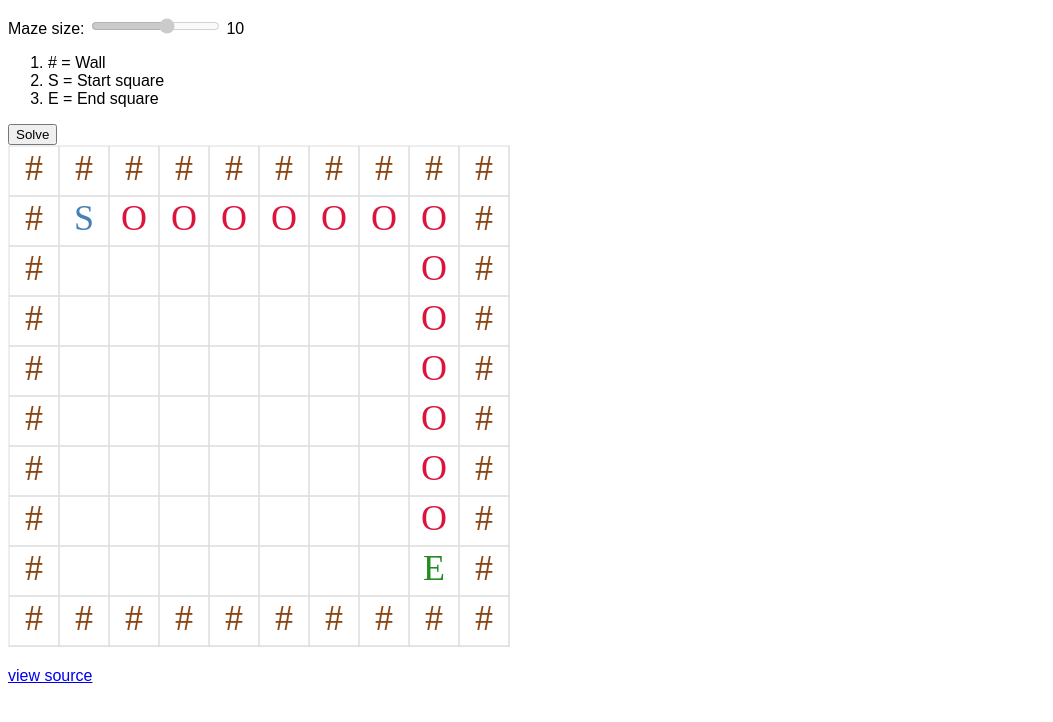
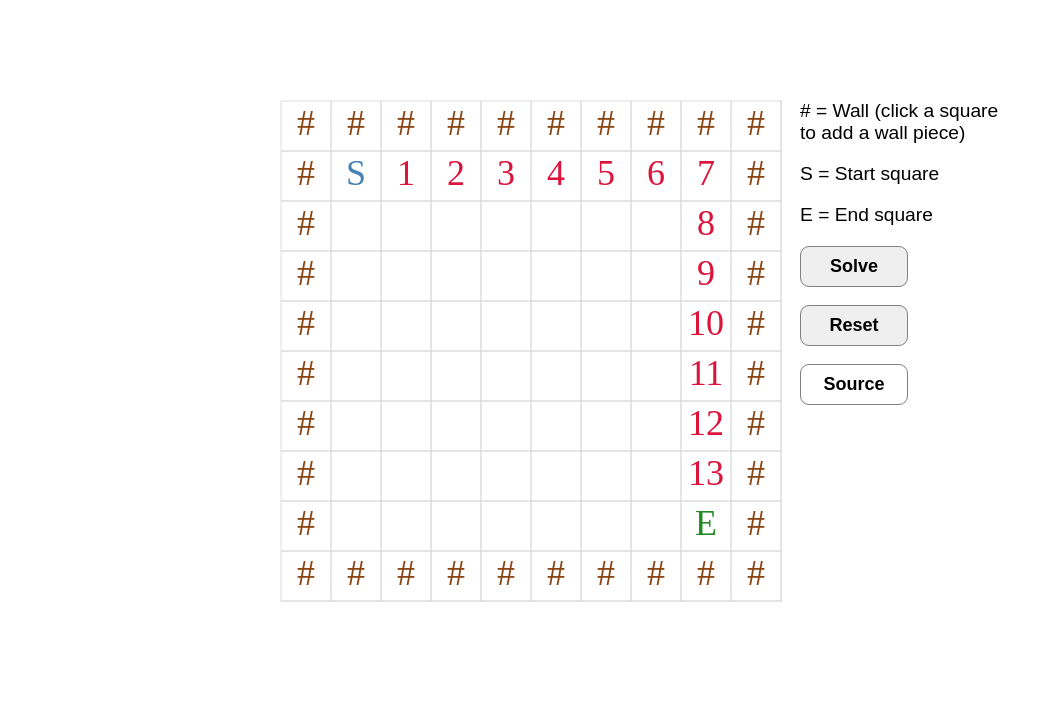
Before and after one commit to branneman/maze-pathfinder, a website with bundled scripts: page index.html in a window 1280 px wide. Both pictures are taken after a click on the button "Solve". Shown: the whole page, without its empty margins (0-1053 px from the left). Built offline with nearby package versions, Linux system fonts and the light colour scheme.

Commit message:
feat: Added minimalistic design

```diff
--- a/index.html
+++ b/index.html
@@ -8,23 +8,22 @@
   <body>
     <main>
       <aside class="controls">
-        <p>
+        <ol class="controls__legenda">
+          <li># = Wall (click a square to add a wall piece)</li>
+          <li>S = Start square</li>
+          <li>E = End square</li>
+        </ol>
+        <p class="controls__size">
           <label for="size">Maze size:</label>
           <input id="size" type="range" min="5" max="10" disabled>
           <span class="size-label">10</span>
         </p>
-        <ol>
-          <li># = Wall</li>
-          <li>S = Start square</li>
-          <li>E = End square</li>
-        </ol>
-        <button class="solve">Solve</button>
+        <button class="controls__btn controls__solve">Solve</button>
+        <button class="controls__btn controls__reset">Reset</button>
+        <a class="controls__btn" href="https://github.com/branneman/maze-pathfinder">Source</a>
       </aside>
       <canvas class="maze" width="502" height="502"></canvas>
     </main>
-    <footer>
-      <p><a href="https://github.com/branneman/maze-pathfinder">view source</a></p>
-    </footer>
     <script src="dist/js/app.min.js"></script>
   </body>
 </html>
--- a/src/css/base.css
+++ b/src/css/base.css
@@ -6,3 +6,16 @@ html {
 *:after {
   box-sizing: inherit;
 }
+
+:root {
+  --width: 720px;
+}
+main {
+  width: var(--width);
+  margin: 100px auto 0;
+}
+footer {
+  width: var(--width);
+  margin: 50px auto;
+  text-align: center;
+}
--- a/src/css/controls.css
+++ b/src/css/controls.css
@@ -0,0 +1,41 @@
+.controls {
+  float: right;
+  width: 200px;
+}
+
+.controls__legenda {
+  margin: 0 0 1em;
+  padding: 0;
+  & li {
+    list-style: none;
+    margin: 0 0 1em;
+    font-size: larger;
+  }
+}
+
+.controls__size {
+  display: none;
+}
+
+.controls__btn {
+  display: block;
+  width: 6em;
+  margin: 0 0 1em;
+  padding: 0.5em 1em;
+  border: 1px solid grey;
+  border-radius: 0.5em;
+  color: black;
+  font-size: large;
+  font-weight: bold;
+  cursor: pointer;
+  text-align: center;
+  text-decoration: none;
+
+  &:hover {
+    background-color: lightgrey;
+  }
+}
+button.controls__btn {
+}
+a.controls__btn {
+}
--- a/src/js/app.js
+++ b/src/js/app.js
@@ -12,5 +12,6 @@ new class App {
 
     // Observer.subscribe(this.controls, 'resize', size => this.maze.resize(size));
     Observer.subscribe(this.controls, 'solve', () => this.maze.solve());
+    Observer.subscribe(this.controls, 'reset', () => window.location.reload());
   }
 }();
--- a/src/js/modules/controls.js
+++ b/src/js/modules/controls.js
@@ -5,7 +5,8 @@ class Controls {
   constructor(element) {
     this.element = element;
     this.sizeElement = query('#size', this.element);
-    this.solveElement = query('.solve', this.element);
+    this.solveElement = query('.controls__solve', this.element);
+    this.resetElement = query('.controls__reset', this.element);
     this._addEventHandlers();
   }
 
@@ -18,9 +19,13 @@ class Controls {
       Observer.publish(this, 'resize', size);
     });
 
-    this.solveElement.addEventListener('click', () => {
-      Observer.publish(this, 'solve');
-    });
+    this.solveElement.addEventListener('click', () =>
+      Observer.publish(this, 'solve')
+    );
+
+    this.resetElement.addEventListener('click', () =>
+      Observer.publish(this, 'reset')
+    );
   }
 }
 
--- a/src/js/modules/maze.js
+++ b/src/js/modules/maze.js
@@ -22,8 +22,8 @@ class Maze {
     const end = findValue(this.maze, 'E');
     if (!start || !end) return;
 
-    shortestPath(this.maze).forEach(pos =>
-      this._drawPosition(this.element, pos, 'O')
+    shortestPath(this.maze).forEach((pos, i, steps) =>
+      this._drawPosition(this.element, pos, steps.length - i)
     );
   }
 
@@ -138,11 +138,10 @@ class Maze {
   _getValueColor(value) {
     return (
       {
-        O: 'crimson',
         S: 'steelblue',
         E: 'forestgreen',
         '#': 'saddlebrown'
-      }[value] || 'black'
+      }[value] || 'crimson'
     );
   }
 }
```
